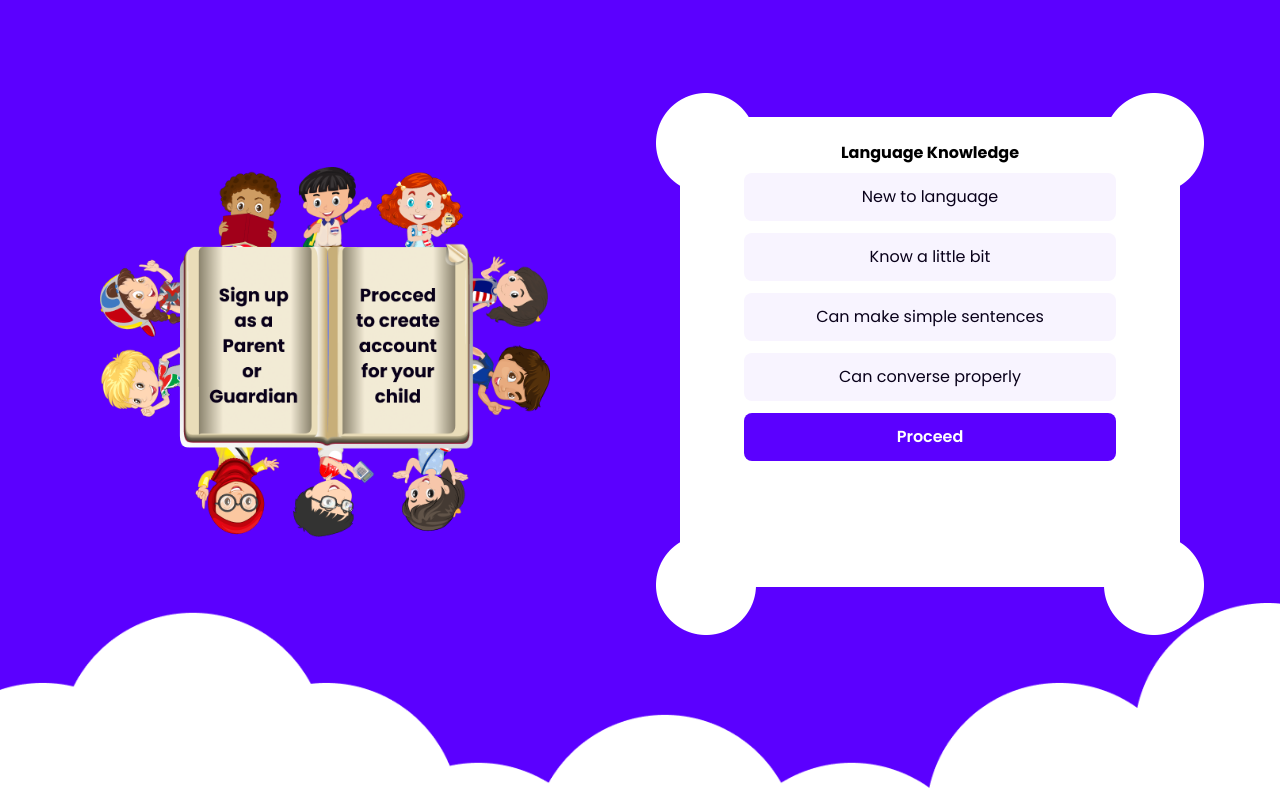
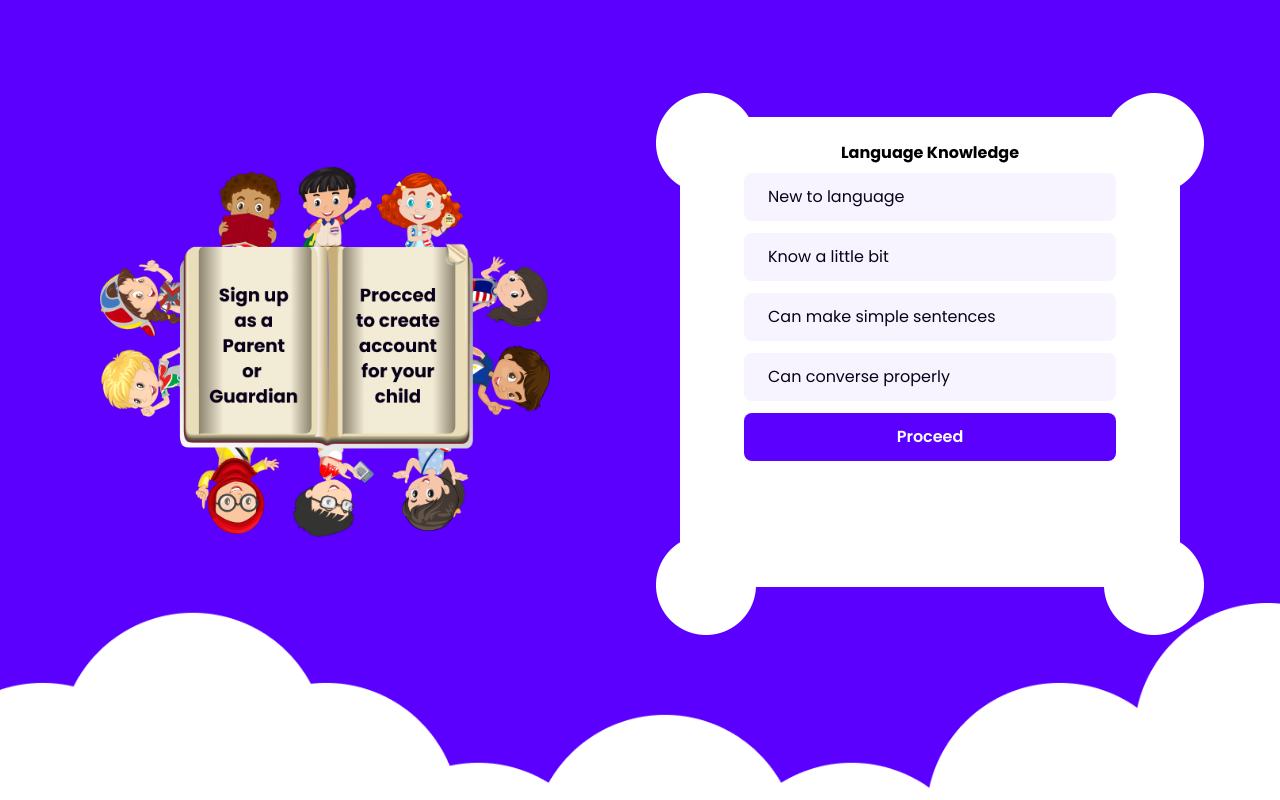
Before and after one commit to Learnsphere-Edu/learnsphere-frontend, a Next.js app: page /knowledge in a window 1280 px wide. Built offline with nearby package versions, Linux system fonts and the light colour scheme; a web font is replaced by a local one.

Commit message:
align form properly

```diff
--- a/app/components/ChildKnowledgeForm.tsx
+++ b/app/components/ChildKnowledgeForm.tsx
@@ -46,7 +46,7 @@ export default function ChildKnowledgeForm () {
                 selectedKnowledgeOption === option
                   ? 'bg-[#5B00FF]  text-white'
                   : 'bg-[#F8F4FF]'
-              } w-full text-[#09001A] rounded-lg font-poppins font-normal py-3 px-6`}
+              } w-full text-[#09001A] rounded-lg font-poppins font-normal text-left py-3 px-6`}
               event={() => handleClick(option)}
             />
           ))}
```
